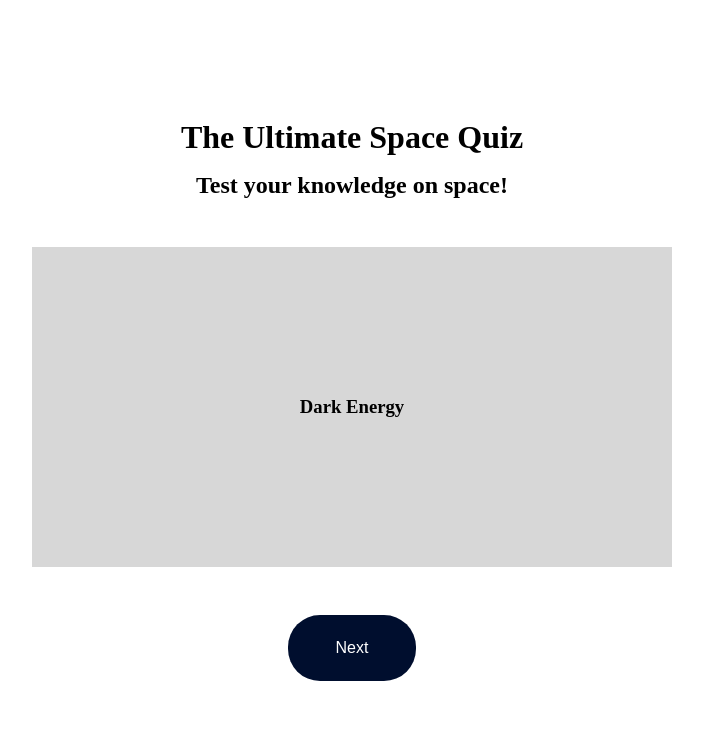
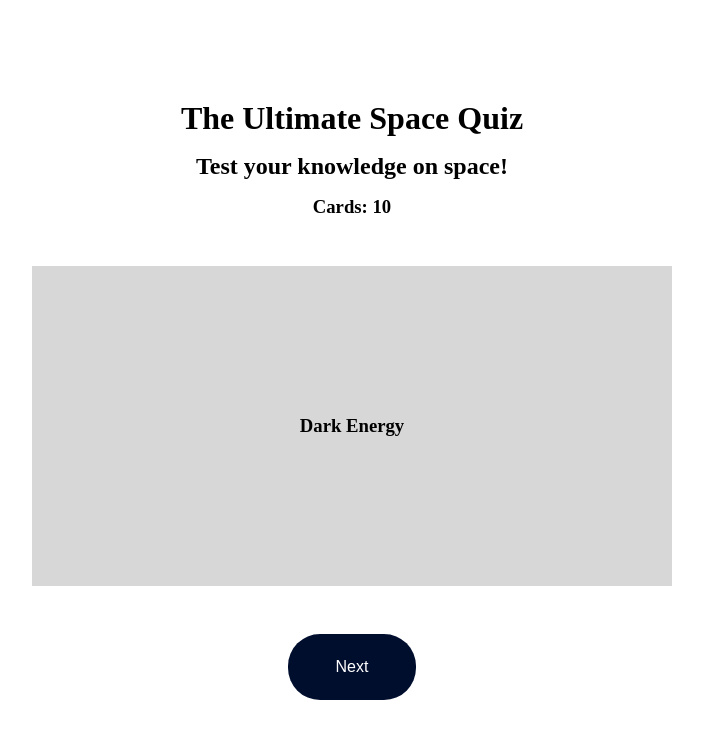
Before and after one commit to matayay/flashCards, a React app: page / in a window 1280 px wide. Shown: the top 738 px of the page, without its empty margins (288-991 px from the left). Built offline with nearby package versions, Linux system fonts and the light colour scheme; the HTML template or start-up script is replaced by a standard one.

Commit message:
created readme

```diff
--- a/src/components/Header.tsx
+++ b/src/components/Header.tsx
@@ -5,6 +5,7 @@ const Header = () => {
         <div className="Header">
             <h1>The Ultimate Space Quiz</h1>
             <h2>Test your knowledge on space!</h2>
+            <h3>Cards: 10</h3>
         </div>
     )
 };
--- a/src/stylesheets/Header.css
+++ b/src/stylesheets/Header.css
@@ -6,6 +6,6 @@
     gap: 1rem;
 }
 
-.Header h1, h2 {
+.Header h1, h2, h3 {
     margin: 0rem;
 }
```
Also changed, not shown: 1 other file (tests, documents, lock files or other folders).
